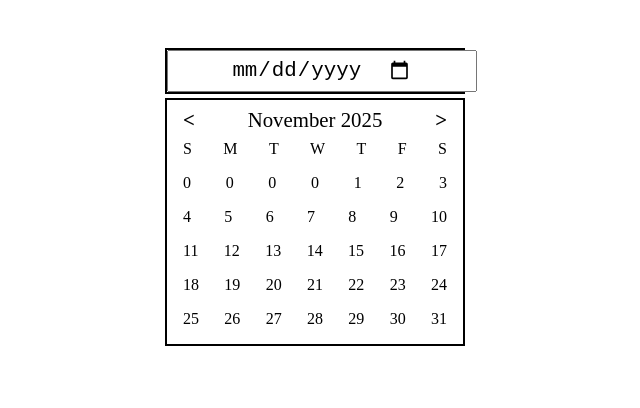
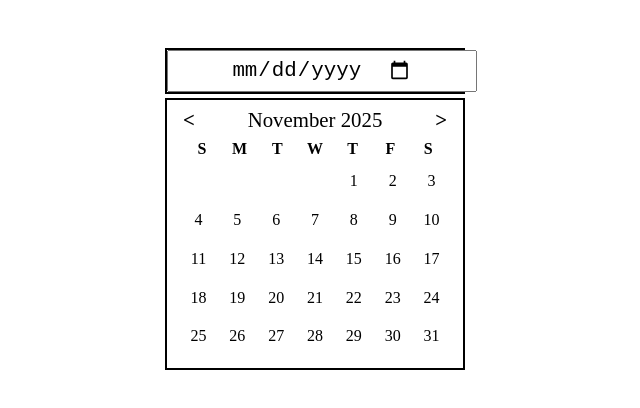
Before and after one commit to Sidhupb03/DatePicker-UI, a plain HTML site: page index.html in a window 1280 px wide. Shown: the whole page, without its empty margins (325-965 px from the left). Drawn offline with Linux system fonts and the light colour scheme.

Commit message:
All done

```diff
--- a/index.html
+++ b/index.html
@@ -12,12 +12,16 @@
             <div class="input">
                 <input type="date" id="dob" name="dob" placeholder="dd / mm / yyyy">
             </div>
-            <div class="calender">
+
+            <!-- Month and year bar -->
+            <div class="calendar">
                 <div class="month-year">
                     <p class="symbol">&lt;</p>
                     <p class="month-year-text">November 2025</p>
                     <p class="symbol">&gt;</p>
                 </div>
+
+                <!-- Days -->
                 <div class="days">
                     <div>S</div>
                     <div>M</div>
@@ -27,50 +31,31 @@
                     <div>F</div>
                     <div>S</div>
                 </div>
+
+                <!-- Dates -->
                 <div class="dates">
-                    <div>0</div>
-                    <div>0</div>
-                    <div>0</div>
-                    <div>0</div>
-                    <div>1</div>
-                    <div>2</div>
-                    <div>3</div>
+                    <div></div><div></div><div></div><div></div>
+                    <div>1</div><div>2</div><div>3</div>
                 </div>
+
                 <div class="dates">
-                    <div>4</div>
-                    <div>5</div>
-                    <div>6</div>
-                    <div>7</div>
-                    <div>8</div>
-                    <div>9</div>
-                    <div>10</div>
+                    <div>4</div><div>5</div><div>6</div>
+                    <div>7</div><div>8</div><div>9</div><div>10</div>
                 </div>
+
                 <div class="dates">
-                    <div>11</div>
-                    <div>12</div>
-                    <div>13</div>
-                    <div>14</div>
-                    <div>15</div>
-                    <div>16</div>
-                    <div>17</div>
+                    <div>11</div><div>12</div><div>13</div>
+                    <div>14</div><div>15</div><div>16</div><div>17</div>
                 </div>
+
                 <div class="dates">
-                    <div>18</div>
-                    <div>19</div>
-                    <div>20</div>
-                    <div>21</div>
-                    <div>22</div>
-                    <div>23</div>
-                    <div>24</div>
+                    <div>18</div><div>19</div><div>20</div>
+                    <div>21</div><div>22</div><div>23</div><div>24</div>
                 </div>
+
                 <div class="dates">
-                    <div>25</div>
-                    <div>26</div>
-                    <div>27</div>
-                    <div>28</div>
-                    <div>29</div>
-                    <div>30</div>
-                    <div>31</div>
+                    <div>25</div><div>26</div><div>27</div>
+                    <div>28</div><div>29</div><div>30</div><div>31</div>
                 </div>
             </div>
         </div>
--- a/styles.css
+++ b/styles.css
@@ -1,47 +1,68 @@
-*{
+* {
     margin: 0;
     padding: 0;
     box-sizing: border-box;
 }
 
-.datepicker{
+.datepicker {
     max-width: 300px;
     margin: 3rem auto;
 }
 
-.input{
+.input {
     border: 2px solid black;
     margin-bottom: 4px;
 }
 
-input{
+input {
     padding: 0.4rem 3.9rem;
     font-size: 1.3rem;
 }
 
-.calender{
+/* Calendar Box */
+.calendar {
     border: 2px solid black;
+    padding-bottom: 0.5rem;
 }
 
-.month-year{
+/* Month + Year */
+.month-year {
     display: flex;
+    justify-content: space-between;
     margin: 0.5rem 1rem;
-    justify-content: space-between;
     font-size: 1.3rem;
 }
 
-.symbol{
+.symbol {
     font-weight: 700;
+    cursor: pointer;
 }
 
-.days{
-    display: flex;
-    justify-content: space-between;
-    margin: 0.1rem 1rem;
+/* Days Row */
+.days {
+    display: grid;
+    grid-template-columns: repeat(7, 1fr);
+    margin: 0.2rem 1rem;
+    text-align: center;
+    font-weight: 600;
 }
 
-.dates{
-    display: flex;
-    justify-content: space-between;
-    margin: 1rem;
+/* Dates Grid */
+.dates {
+    display: grid;
+    grid-template-columns: repeat(7, 1fr);
+    margin: 0.5rem 1rem;
+    text-align: center;
+    gap: 0.5rem;
 }
+
+.dates div {
+    padding: 0.4rem 0;
+    border-radius: 4px;
+}
+
+/* OPTIONAL: Hover effect */
+.dates div:hover {
+    background: #eaeaea;
+    cursor: pointer;
+}
```
